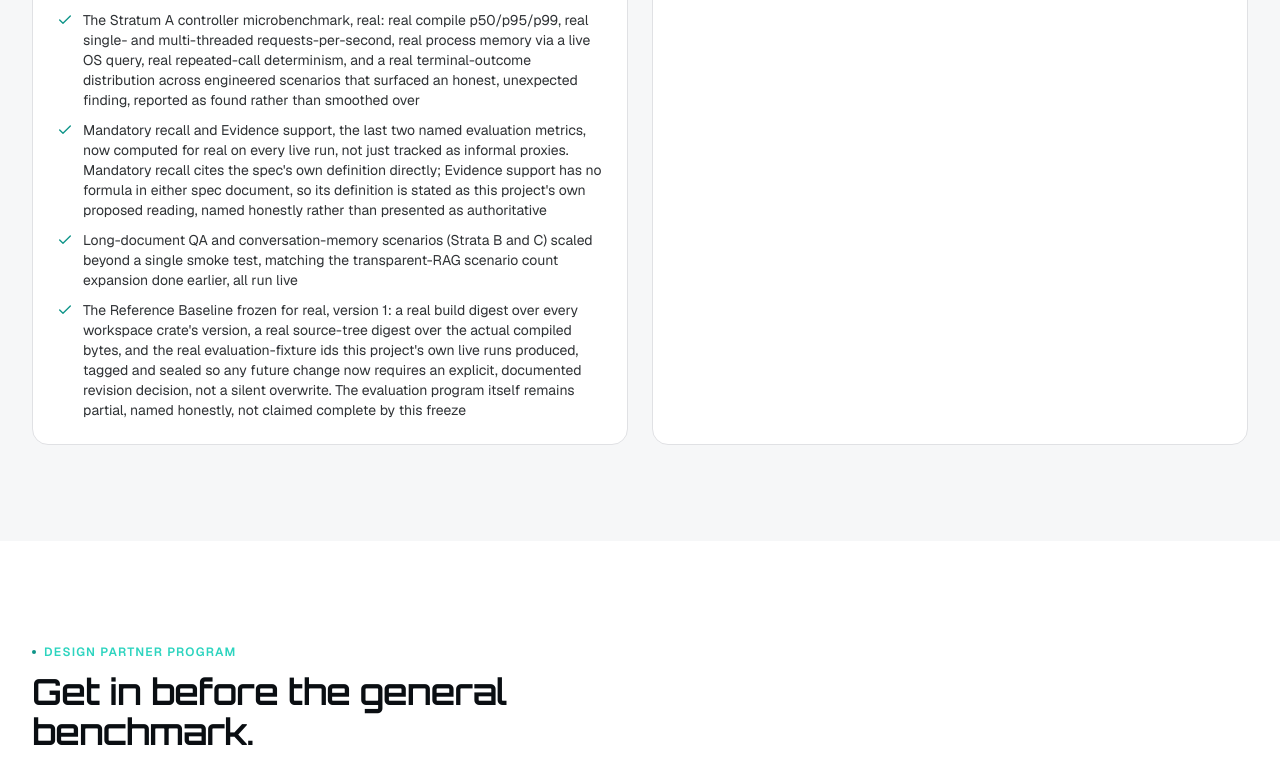
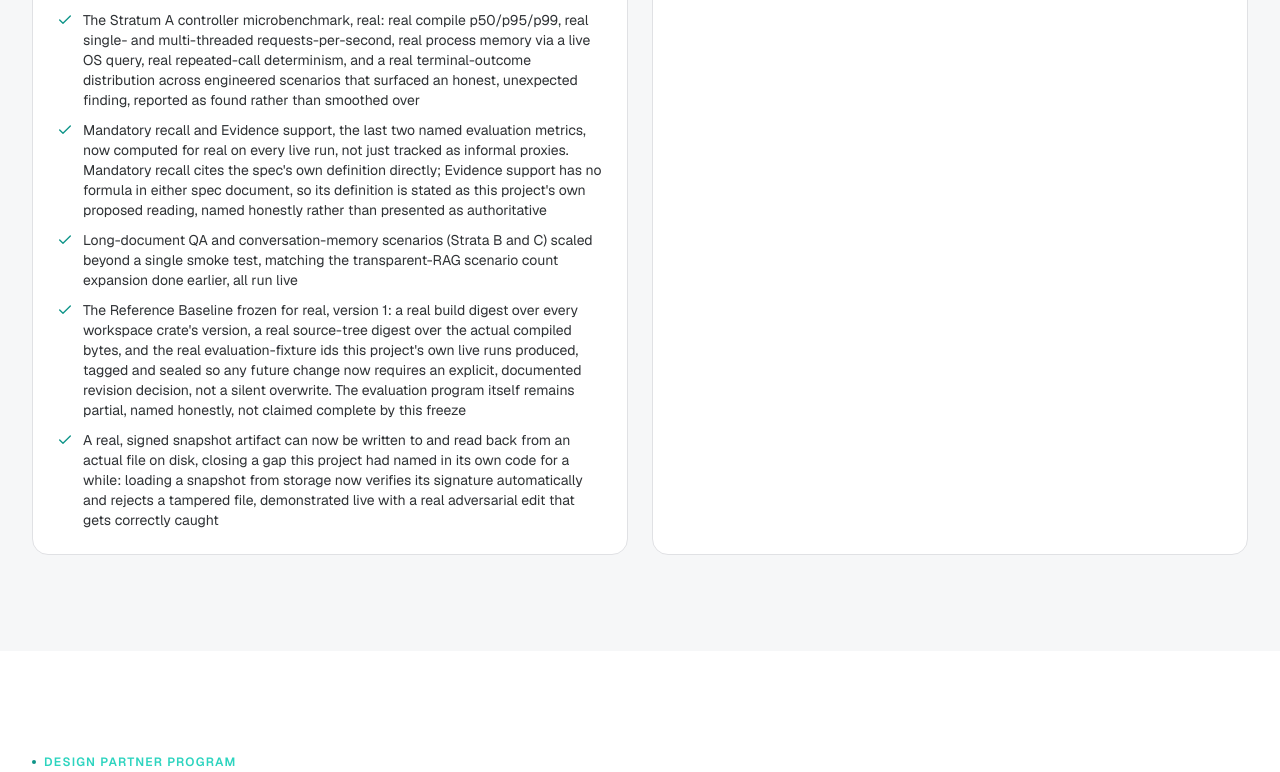
Before and after one commit to DevarshChauhan/SOLIPHER-LABS-WEB, a Next.js app: page /products/shard-context in a window 1280 px wide. Shown: the part 9991-10763 px from the top of the page. Built offline with nearby package versions, Linux system fonts and the light colour scheme.

Commit message:
Reflect the persisted snapshot artifact on the SHARD Context page
Adds one bullet: a real signed snapshot now round-trips through an
actual file on disk, with signature verification enforced automatically
at load time and demonstrated against a real tamper attempt.

```diff
--- a/src/app/products/shard-context/page.tsx
+++ b/src/app/products/shard-context/page.tsx
@@ -561,6 +561,7 @@ shard-context-cli compile --config <path.toml> --document <path> --query <text>`
                   "Mandatory recall and Evidence support, the last two named evaluation metrics, now computed for real on every live run, not just tracked as informal proxies. Mandatory recall cites the spec's own definition directly; Evidence support has no formula in either spec document, so its definition is stated as this project's own proposed reading, named honestly rather than presented as authoritative",
                   "Long-document QA and conversation-memory scenarios (Strata B and C) scaled beyond a single smoke test, matching the transparent-RAG scenario count expansion done earlier, all run live",
                   "The Reference Baseline frozen for real, version 1: a real build digest over every workspace crate's version, a real source-tree digest over the actual compiled bytes, and the real evaluation-fixture ids this project's own live runs produced, tagged and sealed so any future change now requires an explicit, documented revision decision, not a silent overwrite. The evaluation program itself remains partial, named honestly, not claimed complete by this freeze",
+                  "A real, signed snapshot artifact can now be written to and read back from an actual file on disk, closing a gap this project had named in its own code for a while: loading a snapshot from storage now verifies its signature automatically and rejects a tampered file, demonstrated live with a real adversarial edit that gets correctly caught",
                 ].map((item) => (
                   <li key={item} className="flex gap-2.5 text-sm text-foreground/85">
                     <Check size={16} className="mt-0.5 shrink-0 text-red-500" />
```
